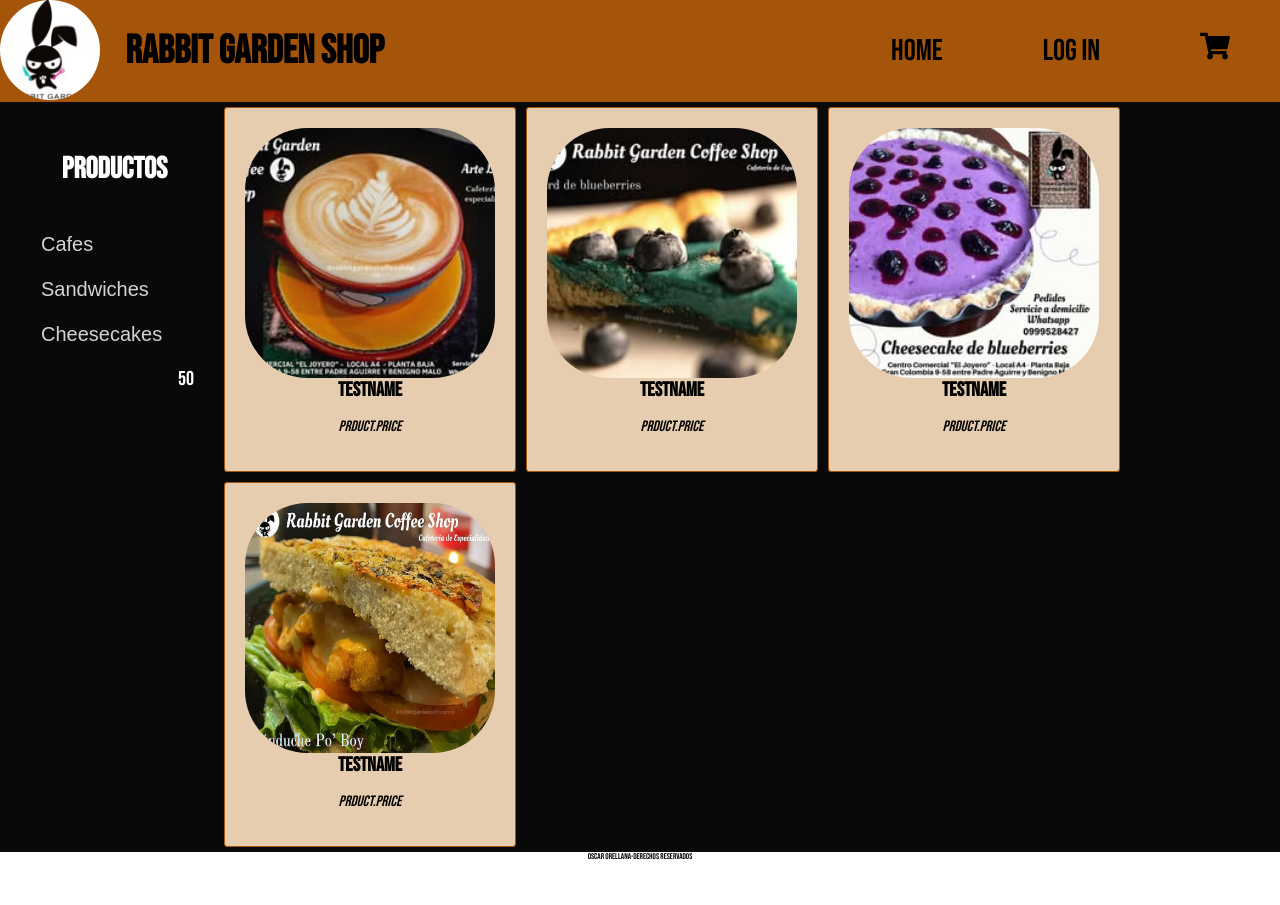
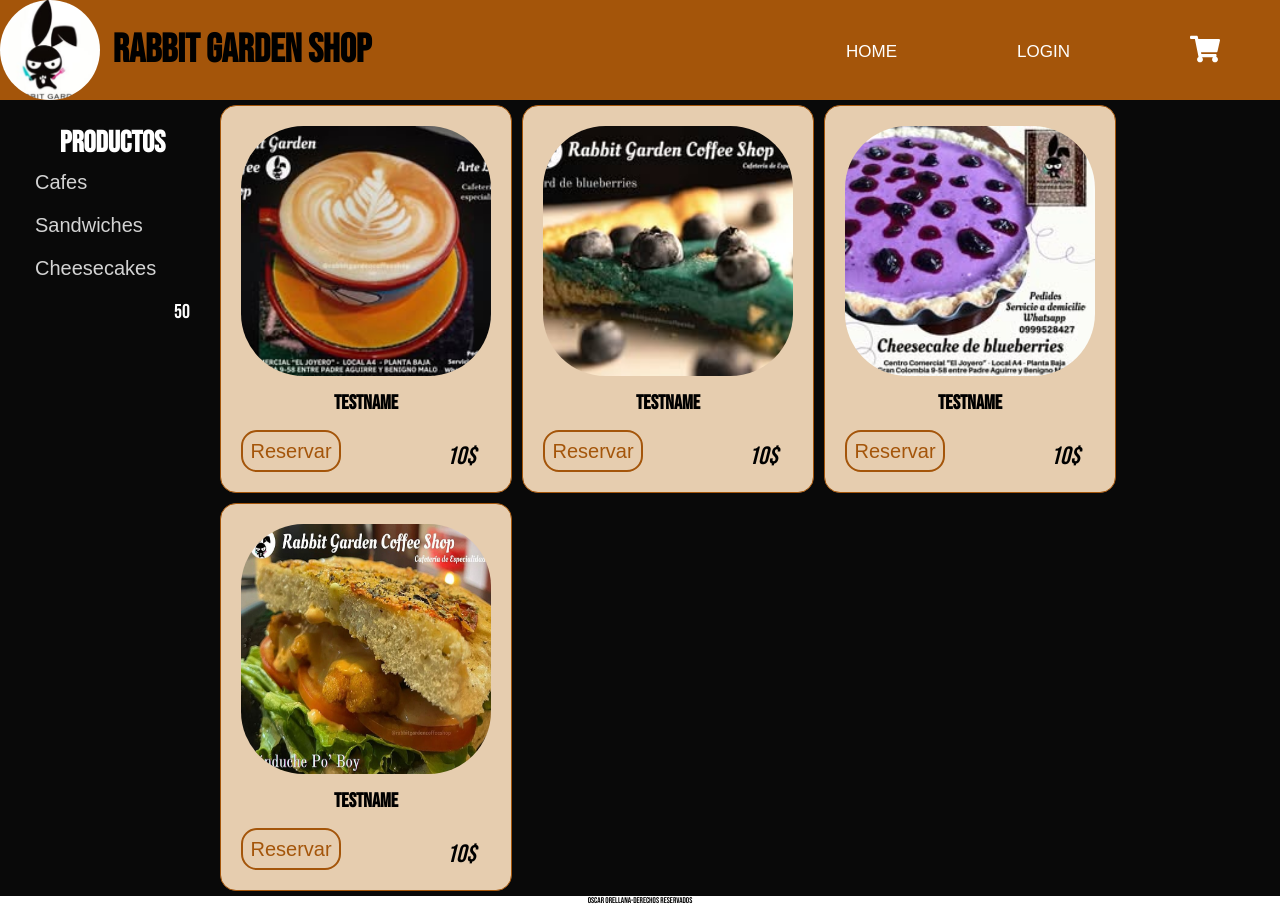
Before and after one commit to oscariolo/AprendiendoPrograWeb, a React (Vite) app in the folder ProductManager/: page / in a window 1280 px wide. Before the commit the page ends 861 px from the top, so only its background shows below. Built offline with nearby package versions, Linux system fonts and the light colour scheme.

Commit message:
OO-ADD-Added productstyle final layout, adjusted styles and animations

```diff
--- a/ProductManager/src/App.css
+++ b/ProductManager/src/App.css
@@ -5,6 +5,13 @@
   height: 100vh;
   display: flex;
   flex-direction: column;
+}
+
+*{
+  box-sizing: border-box;
+  padding: 0;
+  margin: 0;
+  background: rgba(0, 0, 0, 0)
 }
 
 html{
--- a/ProductManager/src/MainPage/Components/ProductCard.jsx
+++ b/ProductManager/src/MainPage/Components/ProductCard.jsx
@@ -8,7 +8,10 @@
             <div className='card-container'>
                 <img src={imageRoute} className='product-image'></img>
                 <h1 className='product-name'>{product.name}</h1>
-                <p className='price-tag'>prduct.price</p>
+                <div className='product-buy'>
+                    <button className='product-buy__button'>Reservar</button>
+                    <p className='product-buy__price-tag'>{product.price + '$'}</p>
+                </div>
             </div>
         </>
     )
--- a/ProductManager/src/MainPage/Header.jsx
+++ b/ProductManager/src/MainPage/Header.jsx
@@ -10,15 +10,9 @@
           <h1 className='header__title'>Rabbit Garden Shop</h1>
           <nav className='header__nav'>
             <ul className='header__options'>
-              <li>
-                Home
-              </li>
-              <li>
-                Log in
-              </li>
-              <li>
-                <FaShoppingCart></FaShoppingCart>
-              </li>
+              <li><button className="header__home">Home</button></li>
+              <li><button className="header__login">Login</button></li>
+              <li><button className="header__shopping-cart"><FaShoppingCart className="header__shopping-cart-icon"></FaShoppingCart></button></li>
             </ul>
           </nav>
         </header>
--- a/ProductManager/src/MainPage/MainContent.jsx
+++ b/ProductManager/src/MainPage/MainContent.jsx
@@ -7,7 +7,7 @@
 
 
 function MainContent() {
-  let test = new Product(1,'testname','asdasda',12,20)
+  let test = new Product(1,'testname','asdasda',12,10)
 
     return(
       <>
--- a/ProductManager/src/MainPage/Styles/ComponentStyles/ProductCardStyle.css
+++ b/ProductManager/src/MainPage/Styles/ComponentStyles/ProductCardStyle.css
@@ -11,8 +11,8 @@
     padding: 2rem;
     background-color: var(--background-color);
     border:1px solid var(--main-band-color);
-    border-radius: 1%;
-    border-style: groove;
+    border-radius: 16px;
+    border-style: solid;
     height: max-content;
 }
 
@@ -23,12 +23,45 @@
 }
 
 .product-name{
-    padding: 0;
+    padding: 1.5rem;
     margin: 0;
     font-size: 2rem;
+    text-transform: none;
 }
 
 .price-tag{
     font-size: 1.5rem;
     font-style: italic;
+    align-self: flex-end;
 }
+
+.product-buy{
+    display: flex;
+    flex-direction: row;
+    width: 100%;
+    justify-content: space-between;
+}
+
+.product-buy__button{
+    transition: all .5s ease;
+    align-self: flex-start;
+    font-size: 2rem;
+    padding: 3%;
+    border-radius: 16px;
+    border-color: var(--main-band-color);
+    color: var(--main-band-color);
+    border-style: solid;
+}
+
+.product-buy__button:hover{
+    background-color: var(--main-band-color);
+    color: whitesmoke;
+    cursor: pointer;
+}
+
+.product-buy__price-tag{
+    align-self: flex-end;
+    font-size: 2.5rem;
+    font-style: italic;
+    padding-right: 1.5rem;
+}
--- a/ProductManager/src/MainPage/Styles/Header.css
+++ b/ProductManager/src/MainPage/Styles/Header.css
@@ -24,6 +24,29 @@
     align-self: center;
   }
 
+  .header__options li button{
+    transition: all .5s ease;
+    color: #fff;
+    text-transform: uppercase;
+    text-align: center;
+    line-height: 1;
+    font-size: 17px;
+    background-color : transparent;
+    padding: 10px;
+    outline: none;
+    border: none;
+  }
+
+  .header__options li button:hover{
+    color: var(--main-band-color);
+    background-color: #fff;
+    cursor: pointer;
+  }
+
+  .header__shopping-cart-icon{
+    font-size: 3rem;
+  }
+
   .logo__image{
     width: 10rem;
     height: 10rem;
@@ -31,8 +54,9 @@
   }
 
   .header__title{
-    padding-left: 2%;
+    padding: 1%;
     font-size: 4rem;
+    align-self: center;
   }
 
   /***************/
```
